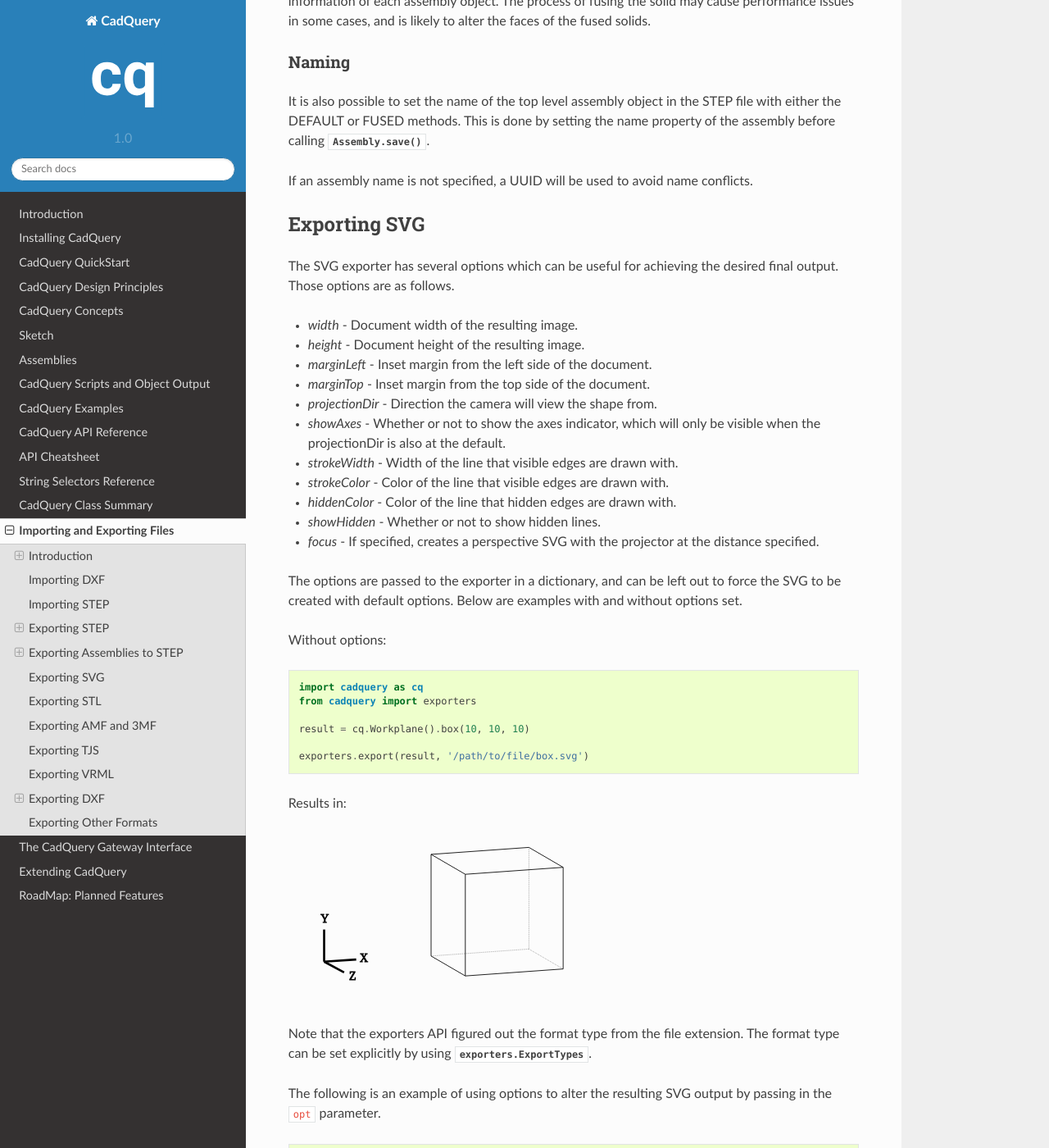
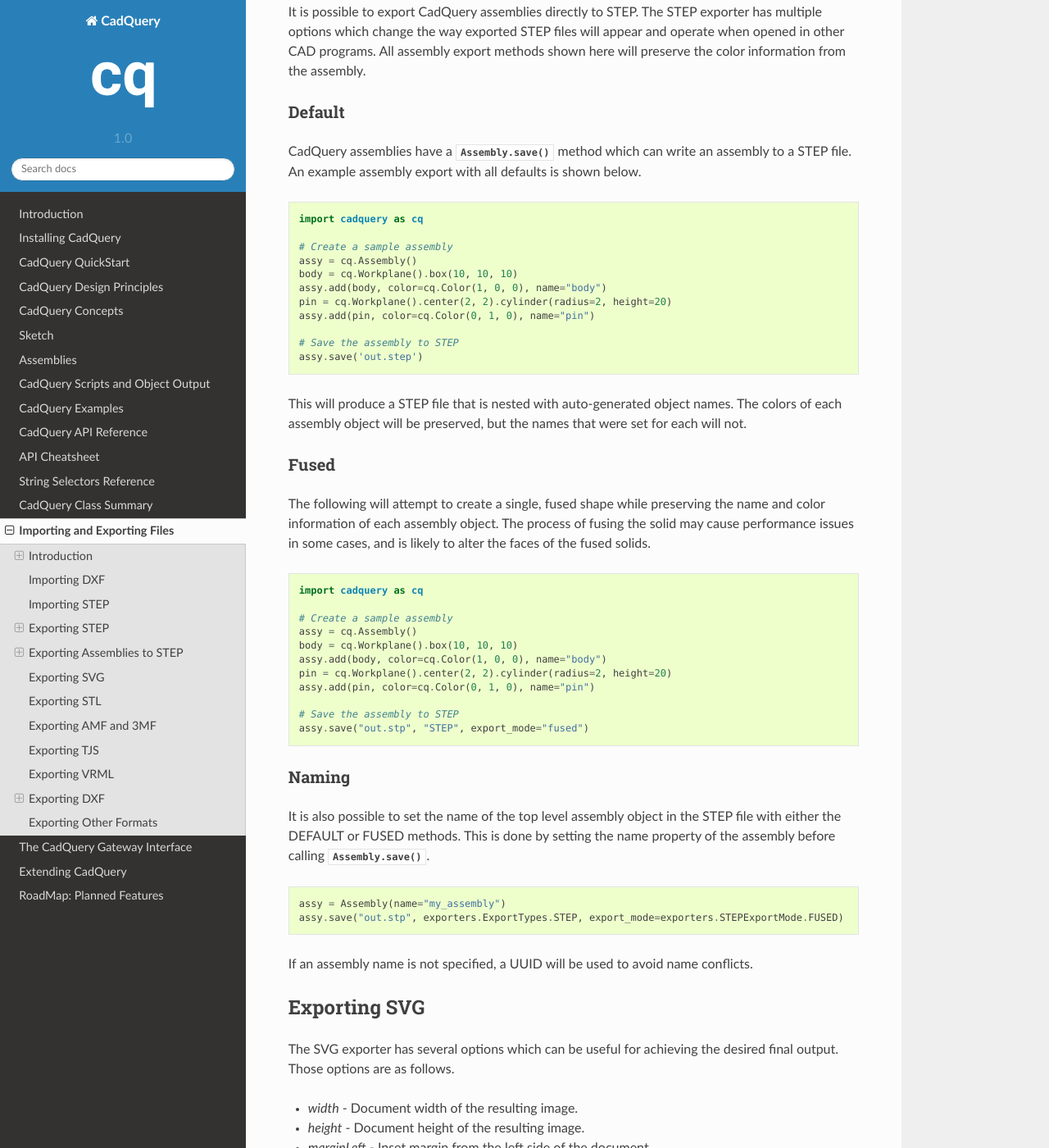
Before and after one commit to CadQuery/cadquery, a Sphinx documentation site: the page built from doc/importexport.rst, in a window 1280 px wide and 1400 px high, scrolled down 2966 px. Shown: the whole window at 82% size. Built offline with Sphinx 7.4.7 and the Read the Docs theme 2.0.0, drawn with Linux system fonts in a browser that asks for light colours; some of the changed lines change nothing that is shown; some of the changed text lies outside the part shown.

Commit message:
Doc tweaks

```diff
--- a/doc/importexport.rst
+++ b/doc/importexport.rst
@@ -88,6 +88,7 @@
 since it will be determined from the file extension. Below is an example.
 
 .. code-block:: python
+
     # Create a simple object
     box = cq.Workplane().box(10, 10, 10)
 
@@ -101,6 +102,7 @@
 not recognize the file extension. In that case the export type has to be specified.
 
 .. code-block:: python
+
     # Create a simple object
     box = cq.Workplane().box(10, 10, 10)
 
@@ -115,6 +117,7 @@
 the documentation for that method.
 
 .. code-block:: python
+
     # Create a simple object
     box = cq.Workplane().box(10, 10, 10)
 
@@ -135,6 +138,7 @@
 export with all defaults is shown below.
 
 .. code-block:: python
+
     import cadquery as cq
 
     # Create a sample assembly
@@ -145,7 +149,7 @@
     assy.add(pin, color=cq.Color(0, 1, 0), name="pin")
 
     # Save the assembly to STEP
-    assy.save('/path/to/step/output/directory', exporters.ExportTypes.STEP)
+    assy.save('out.step')
 
 This will produce a STEP file that is nested with auto-generated object names. The colors of each assembly object will be
 preserved, but the names that were set for each will not.
@@ -158,6 +162,7 @@
 fused solids.
 
 .. code-block:: python
+
     import cadquery as cq
 
     # Create a sample assembly
@@ -168,7 +173,7 @@
     assy.add(pin, color=cq.Color(0, 1, 0), name="pin")
 
     # Save the assembly to STEP
-    assy.save('/path/to/step/output/directory', exporters.ExportTypes.STEP, export_mode=exporters.STEPExportMode.FUSED)
+    assy.save("out.stp", "STEP", export_mode="fused")
 
 Naming
 -------
@@ -177,8 +182,9 @@
 This is done by setting the name property of the assembly before calling :py:meth:`Assembly.save`.
 
 .. code-block:: python
+
     assy = Assembly(name="my_assembly")
-    assy.save('/path/to/step/output/directory', exporters.ExportTypes.STEP, export_mode=exporters.STEPExportMode.FUSED)
+    assy.save("out.stp", exporters.ExportTypes.STEP, export_mode=exporters.STEPExportMode.FUSED)
 
 If an assembly name is not specified, a UUID will be used to avoid name conflicts.
 
```
